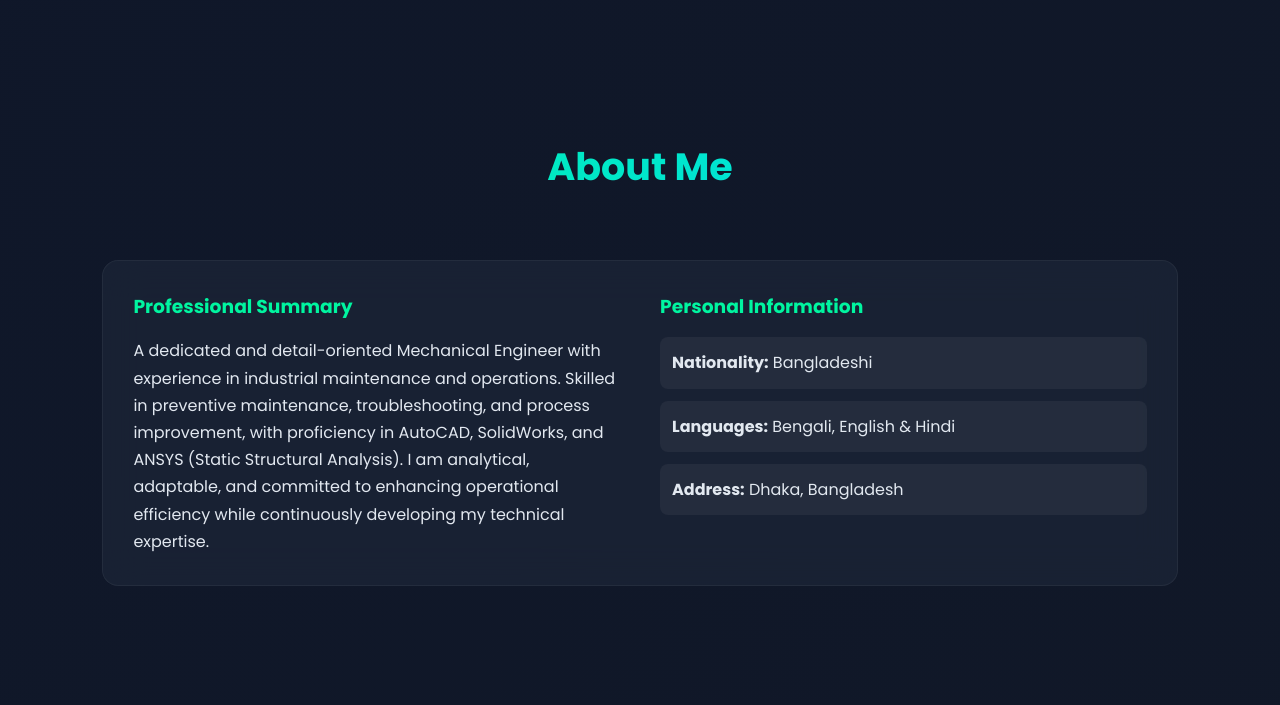
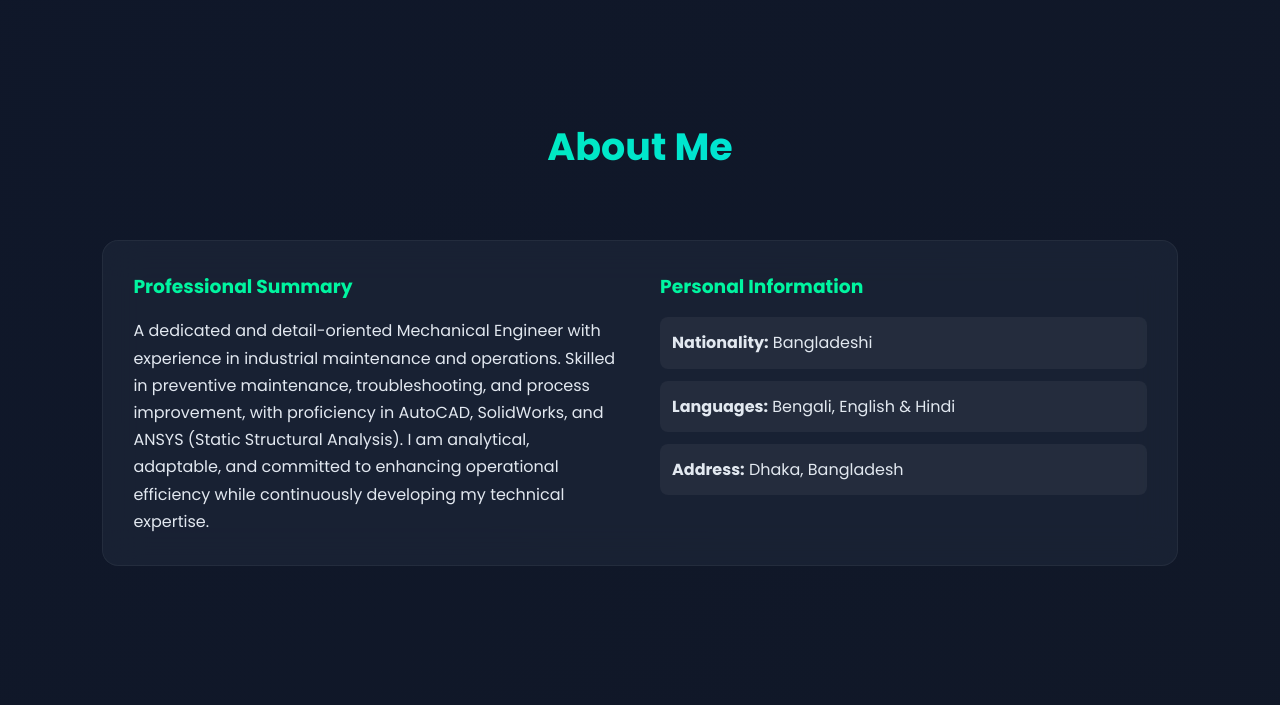
Before and after one commit to aniktainjinul/anik-portfolio, a plain HTML site: page index.html in a window 1280 px wide. Shown: the part 775-1480 px from the top of the page. Drawn offline with Linux system fonts and the light colour scheme.

Commit message:
Update index.html

```diff
--- a/index.html
+++ b/index.html
@@ -77,7 +77,7 @@ nav a.active::after{
 
 /* ================= SECTION ================= */
 .section{
-  padding:110px 8%;
+  padding:90px 8%;
 }
 .section-title{
   text-align:center;
```
